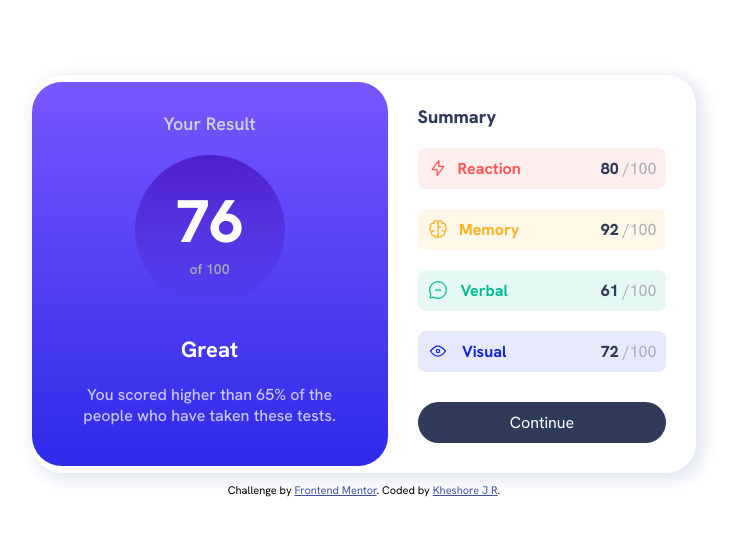
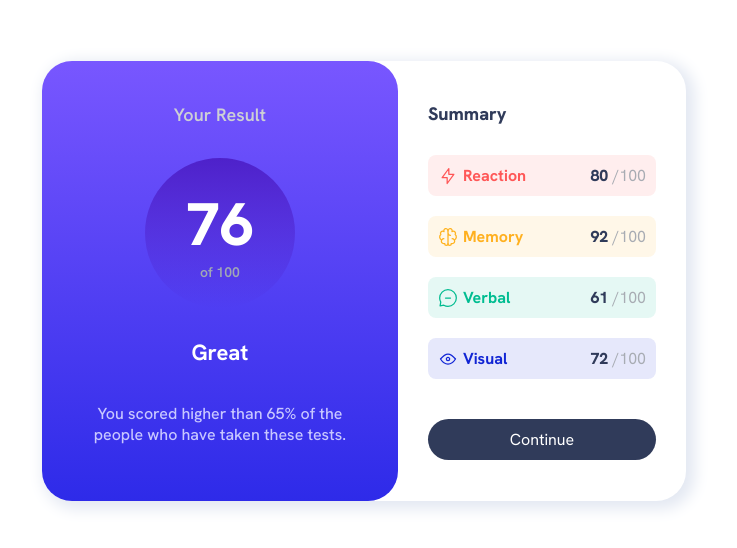
Before and after one commit to kheshore/Tasks, a plain HTML site: page index.html in a window 1280 px wide. Shown: the part 114-662 px from the top of the page, without its empty margins (276-1013 px from the left). Drawn offline with Linux system fonts and the light colour scheme.

Commit message:
Review 1: Class, Spacing and Corrections
Signed-off-by: kheshore <kheshore@gmail.com>

```diff
--- a/index.html
+++ b/index.html
@@ -3,71 +3,157 @@
   <head>
     <meta charset="UTF-8" />
     <meta name="viewport" content="width=device-width, initial-scale=1.0" />
-    <link
-      rel="icon"
-      type="image/png"
-      sizes="32x32"
-      href="favicon-32x32.png"
-    />
+    <link rel="icon" type="image/png" sizes="32x32" href="./image/favicon-32x32.png" />
 
     <title>Frontend Mentor | Results summary component</title>
-    <link rel="stylesheet" href="style.css" />
+    <link rel="stylesheet" href="./static/css/style.css" />
   </head>
+
   <body>
-    <div id="cont">
-      <div id="fbox">
-        <div id="t1">Your Result</div>
+    <flexBox>
+      <div class="parentBox">
+        <div class="rightBox">
+          <h1 class="heading">Your Result</h1>
 
-        <div id="circle">
-          <div id="total">76</div>
-          <div id="t2">of 100</div>
-        </div>
-
-        <div id="t3">Great</div>
-        <div id="t4">
-          <center>
-            You scored higher than 65% of the people who have taken these tests.
-          </center>
-        </div>
-      </div>
-      <div id="sbox">
-        <div id="t5">Summary</div>
-
-        <div>
-          <div id="b1">
-            <svg xmlns="http://www.w3.org/2000/svg" width="20" height="20" fill="none" viewBox="0 0 20 20"><path stroke="#F55" stroke-linecap="round" stroke-linejoin="round" stroke-width="1.25" d="M10.833 8.333V2.5l-6.666 9.167h5V17.5l6.666-9.167h-5Z"/></svg>
-            <div id="tb1">Reaction</div>
-            <div><span id="indSB">80 </span> <span> /100</span></div>
+          <div class="circle">
+            <span class="total">76</span><span class="outOf">of 100</span>
           </div>
 
-          <div id="b2">
-            <svg xmlns="http://www.w3.org/2000/svg" width="20" height="20" fill="none" viewBox="0 0 20 20"><path stroke="#FFB21E" stroke-linecap="round" stroke-linejoin="round" stroke-width="1.25" d="M5.833 11.667a2.5 2.5 0 1 0 .834 4.858"/><path stroke="#FFB21E" stroke-linecap="round" stroke-linejoin="round" stroke-width="1.25" d="M3.553 13.004a3.333 3.333 0 0 1-.728-5.53m.025-.067a2.083 2.083 0 0 1 2.983-2.824m.199.054A2.083 2.083 0 1 1 10 3.75v12.917a1.667 1.667 0 0 1-3.333 0M10 5.833a2.5 2.5 0 0 0 2.5 2.5m1.667 3.334a2.5 2.5 0 1 1-.834 4.858"/><path stroke="#FFB21E" stroke-linecap="round" stroke-linejoin="round" stroke-width="1.25" d="M16.447 13.004a3.334 3.334 0 0 0 .728-5.53m-.025-.067a2.083 2.083 0 0 0-2.983-2.824M10 3.75a2.085 2.085 0 0 1 2.538-2.033 2.084 2.084 0 0 1 1.43 2.92m-.635 12.03a1.667 1.667 0 0 1-3.333 0"/></svg>
-            <div id="tb2">Memory</div>
-            <div><span id="indSB">92 </span> /100</div>
-          </div>
+          <h2 class="wishes">Great</h2>
 
-          <div id="b3">
-            <svg xmlns="http://www.w3.org/2000/svg" width="20" height="20" fill="none" viewBox="0 0 20 20"><path stroke="#00BB8F" stroke-linecap="round" stroke-linejoin="round" stroke-width="1.25" d="M7.5 10h5M10 18.333A8.333 8.333 0 1 0 1.667 10c0 1.518.406 2.942 1.115 4.167l-.699 3.75 3.75-.699A8.295 8.295 0 0 0 10 18.333Z"/></svg>
-            <div id="tb3">Verbal</div>
-            <div><span id="indSB">61 </span> /100</div>
-          </div>
-
-          <div id="b4">
-            <svg xmlns="http://www.w3.org/2000/svg" width="20" height="20" fill="none" viewBox="0 0 20 20"><path stroke="#1125D6" stroke-linecap="round" stroke-linejoin="round" stroke-width="1.25" d="M10 11.667a1.667 1.667 0 1 0 0-3.334 1.667 1.667 0 0 0 0 3.334Z"/><path stroke="#1125D6" stroke-linecap="round" stroke-linejoin="round" stroke-width="1.25" d="M17.5 10c-1.574 2.492-4.402 5-7.5 5s-5.926-2.508-7.5-5C4.416 7.632 6.66 5 10 5s5.584 2.632 7.5 5Z"/></svg>
-            <div id="tb4">Visual</div>
-            <div><span id="indSB">72 </span> /100</div>
+          <div class="comments">
+            <p>
+              You scored higher than 65% of the people who have taken these
+              tests.
+            </p>
           </div>
         </div>
 
-        <div id="bt5">Continue</div>
+        <div class="leftBox">
+          <h2 class="leftHeading">Summary</h2>
+
+          <div>
+            <div class="resultsOne">
+              <label>
+                <svg
+                  xmlns="http://www.w3.org/2000/svg"
+                  width="20"
+                  height="20"
+                  fill="none"
+                  viewBox="0 0 20 20"
+                >
+                  <path
+                    stroke="#F55"
+                    stroke-linecap="round"
+                    stroke-linejoin="round"
+                    stroke-width="1.25"
+                    d="M10.833 8.333V2.5l-6.666 9.167h5V17.5l6.666-9.167h-5Z"
+                  />
+                </svg>
+                <span class="textOne">Reaction</span>
+              </label>
+              <div>
+                <span class="score">80</span> <span class="outOf2">/100</span>
+              </div>
+            </div>
+
+            <div class="resultsTwo">
+              <label>
+                <svg
+                  xmlns="http://www.w3.org/2000/svg"
+                  width="20"
+                  height="20"
+                  fill="none"
+                  viewBox="0 0 20 20"
+                >
+                  <path
+                    stroke="#FFB21E"
+                    stroke-linecap="round"
+                    stroke-linejoin="round"
+                    stroke-width="1.25"
+                    d="M5.833 11.667a2.5 2.5 0 1 0 .834 4.858"
+                  />
+                  <path
+                    stroke="#FFB21E"
+                    stroke-linecap="round"
+                    stroke-linejoin="round"
+                    stroke-width="1.25"
+                    d="M3.553 13.004a3.333 3.333 0 0 1-.728-5.53m.025-.067a2.083 2.083 0 0 1 2.983-2.824m.199.054A2.083 2.083 0 1 1 10 3.75v12.917a1.667 1.667 0 0 1-3.333 0M10 5.833a2.5 2.5 0 0 0 2.5 2.5m1.667 3.334a2.5 2.5 0 1 1-.834 4.858"
+                  />
+                  <path
+                    stroke="#FFB21E"
+                    stroke-linecap="round"
+                    stroke-linejoin="round"
+                    stroke-width="1.25"
+                    d="M16.447 13.004a3.334 3.334 0 0 0 .728-5.53m-.025-.067a2.083 2.083 0 0 0-2.983-2.824M10 3.75a2.085 2.085 0 0 1 2.538-2.033 2.084 2.084 0 0 1 1.43 2.92m-.635 12.03a1.667 1.667 0 0 1-3.333 0"
+                  />
+                </svg>
+                <div class="textTwo">Memory</div>
+              </label>
+              <div>
+                <span class="score">92</span> <span class="outOf2">/100</span>
+              </div>
+            </div>
+
+            <div class="resultsThree">
+              <label>
+                <svg
+                  xmlns="http://www.w3.org/2000/svg"
+                  width="20"
+                  height="20"
+                  fill="none"
+                  viewBox="0 0 20 20"
+                >
+                  <path
+                    stroke="#00BB8F"
+                    stroke-linecap="round"
+                    stroke-linejoin="round"
+                    stroke-width="1.25"
+                    d="M7.5 10h5M10 18.333A8.333 8.333 0 1 0 1.667 10c0 1.518.406 2.942 1.115 4.167l-.699 3.75 3.75-.699A8.295 8.295 0 0 0 10 18.333Z"
+                  />
+                </svg>
+                <span class="textThree">Verbal</span>
+              </label>
+              <div>
+                <span class="score">61</span> <span class="outOf2">/100</span>
+              </div>
+            </div>
+
+            <div class="resultsFour">
+              <label>
+                <svg
+                  xmlns="http://www.w3.org/2000/svg"
+                  width="20"
+                  height="20"
+                  fill="none"
+                  viewBox="0 0 20 20"
+                >
+                  <path
+                    stroke="#1125D6"
+                    stroke-linecap="round"
+                    stroke-linejoin="round"
+                    stroke-width="1.25"
+                    d="M10 11.667a1.667 1.667 0 1 0 0-3.334 1.667 1.667 0 0 0 0 3.334Z"
+                  />
+                  <path
+                    stroke="#1125D6"
+                    stroke-linecap="round"
+                    stroke-linejoin="round"
+                    stroke-width="1.25"
+                    d="M17.5 10c-1.574 2.492-4.402 5-7.5 5s-5.926-2.508-7.5-5C4.416 7.632 6.66 5 10 5s5.584 2.632 7.5 5Z"
+                  />
+                </svg>
+                <span class="textFour">Visual</span>
+              </label>
+              <div>
+                <span class="score">72</span> <span class="outOf2">/100</span>
+              </div>
+            </div>
+          </div>
+
+          <div class="button">Continue</div>
+        </div>
       </div>
-    </div>
-
-    <div class="attribution">
-      Challenge by
-      <a href="https://www.frontendmentor.io?ref=challenge" target="_blank"
-        >Frontend Mentor</a
-      >. Coded by <a href="#">Kheshore J R</a>.
-    </div>
+    </flexBox>
   </body>
 </html>
--- a/style.css
+++ b/static/css/style.css
@@ -1,23 +1,21 @@
-.attribution { font-size: 11px; text-align: center; }
-.attribution a { color: hsl(228, 45%, 44%); }
-
 @font-face {
     font-family: hanken-grotesk;
-    src: url('HankenGrotesk-VariableFont_wght.ttf');
+    src: url('../fonts/HankenGrotesk-VariableFont_wght.ttf');
+
   }
 
 body{
-    display: flex;
-    justify-content: center;
-    align-items: center;
-    flex-direction: column;
-    height: 100vh;
     font-family: hanken-grotesk;
     margin: 0;
     padding: 0;
 }
-
-#cont{
+flexBox{
+    display: flex;
+    height: 100vh;
+    justify-content: center;
+    align-items: center;
+}
+.parentBox{
     display: flex;
     border-radius: 30px;
     border-color: black;
@@ -27,7 +25,7 @@ body{
     margin-bottom: 10px;
 }
 
-#fbox{
+.rightBox{
     display: flex;
     align-items: center;
     justify-content: center;
@@ -39,21 +37,22 @@ body{
     width: 37vh;
 }
 
-#sbox{
+.leftBox{
     display: flex;
     color: hsl(218, 7%, 68%);
     border-radius: 8px;
     flex-direction: column;
     padding: 20px;
+    gap: 10px;
 }
 
-#t1{
+.heading{
     font-size: 18px;
     color: hsl(218, 9%, 82%);
     font-weight: 600;
 }
 
-#circle{
+.circle{
     background: linear-gradient(hsla(256, 72%, 46%, 1),hsla(241, 72%, 46%, 0));
     color: hsl(221, 100%, 96%);
     border-radius: 50%;
@@ -66,42 +65,46 @@ body{
     margin: 20px;
 }
 
-#total{
+.total{
     font-size: 60px;
     color: hsl(0, 0%, 100%);
     font-weight: 800;
 }
 
-#t2{
+.outOf{
     font-size: 14px;
     color:  rgb(161, 168, 180);
     font-weight: 600;
 }
 
-#t3{
+.wishes{
     font-size: 22px;
     color: hsl(0, 0%, 100%);
     font-weight: 700;
     margin: 10px;
 }
 
-#t4{
+.comments{
     display: flex;
     font-size: 16px;
     color: hsl(241, 100%, 89%);
     font-weight: 500;
     margin: 10px;
-
+    text-align: center;
 }
 
-#t5{
+.leftHeading{
     font-size: 18px;
     color: hsl(224, 30%, 27%);
     font-weight: 800;
     margin: 10px;
 }
-
-#b1{
+label{
+    display: flex;
+    align-items: center;
+    gap: 5px;
+}
+.resultsOne{
     display: flex;
     justify-content: space-between;
     border-radius: 8px;
@@ -110,16 +113,12 @@ body{
     margin: 10px;
     margin-bottom: 20px;
 }
-
-#tb1{
+.textOne{
     color: hsl(0, 100%, 67%);
     font-weight: 700;
-    margin-right: 80px;
-    margin-left: 10px;
-
 }
 
-#b2{
+.resultsTwo{
     display: flex;
     justify-content: space-between;
     border-radius: 8px;
@@ -128,15 +127,12 @@ body{
     margin: 10px;
     margin-bottom: 20px;
 }
-
-#tb2{
+.textTwo{
     color: hsl(39, 100%, 56%);
     font-weight: 700;
-    margin-right: 80px;
-    margin-left: 10px;
 }
 
-#b3{
+.resultsThree{
     display: flex;
     justify-content: space-between;
     border-radius: 8px;
@@ -146,13 +142,13 @@ body{
     margin-bottom: 20px;
 }
 
-#tb3{
+.textThree{
     color: hsl(166, 100%, 37%);
     font-weight: 700;
     margin-right: 80px;
 }
 
-#b4{
+.resultsFour{
     display: flex;
     justify-content: space-between;
     border-radius: 8px;
@@ -161,13 +157,13 @@ body{
     margin: 10px;
 }
 
-#tb4{
+.textFour{
     color: hsl(234, 85%, 45%);
     font-weight: 700;
     margin-right: 80px;
 }
 
-#bt5{
+.button{
     display: flex;
     justify-content: center;
     background-color: hsl(224, 30%, 27%);
@@ -179,21 +175,24 @@ body{
     margin-top: 20px;
 }
 
-#bt5:hover{
+.button:hover{
     background: linear-gradient(hsl(252, 100%, 67%),hsl(241, 81%, 54%));
     color: hsl(0, 0%, 100%);
 }
 
-#indSB{
+.score{
     color: hsl(224, 30%, 27%);
     font-weight: 800;
+}
+.outOf2{
+    font-weight: 400;
 }
 
 @media only screen and (max-width: 376px) {
     body {
         flex-direction: column;
     }
-    #cont{
+    .parentBox{
         flex-direction: column;
     }
   }
```
Also changed, not shown: mobile-design.jpg (deleted), static/fonts/HankenGrotesk-VariableFont_wght.ttf (renamed from HankenGrotesk-VariableFont_wght.ttf), static/image/favicon-32x32.png (renamed from favicon-32x32.png), 1 other file.
